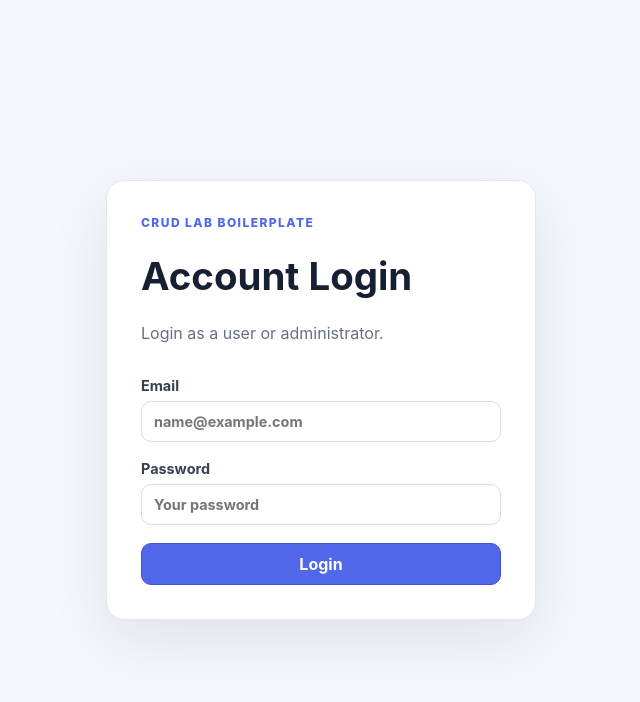
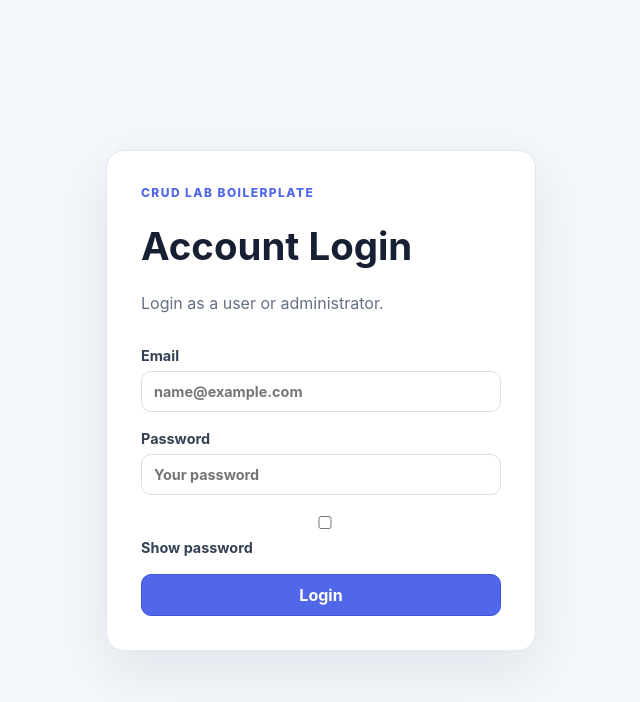
Before and after one commit to JESSIEWANTSLEARN/Property-Hotel-Management-System, a React app in the folder frontend/: page / in a window 1280 px wide. Shown: the top 702 px of the page, without its empty margins (319-959 px from the left). Built offline with nearby package versions, Linux system fonts and the light colour scheme; the HTML template or start-up script is replaced by a standard one.

Commit message:
Fix production API login and add password visibility

```diff
--- a/frontend/src/pages/LoginPage.jsx
+++ b/frontend/src/pages/LoginPage.jsx
@@ -4,6 +4,7 @@ import { login } from '../services/authService'
 function LoginPage({ onLogin }) {
   const [email, setEmail] = useState('')
   const [password, setPassword] = useState('')
+  const [showPassword, setShowPassword] = useState(false)
   const [error, setError] = useState('')
   const [busy, setBusy] = useState(false)
 
@@ -45,7 +46,7 @@ function LoginPage({ onLogin }) {
         <label>
           Password
           <input
-            type="password"
+            type={showPassword ? 'text' : 'password'}
             value={password}
             onChange={(event) => setPassword(event.target.value)}
             placeholder="Your password"
@@ -53,7 +54,20 @@ function LoginPage({ onLogin }) {
           />
         </label>
 
-        <button className="primary-button full-width" type="submit" disabled={busy}>
+        <label>
+          <input
+            type="checkbox"
+            checked={showPassword}
+            onChange={(event) => setShowPassword(event.target.checked)}
+          />
+          Show password
+        </label>
+
+        <button
+          className="primary-button full-width"
+          type="submit"
+          disabled={busy}
+        >
           {busy ? 'Signing in...' : 'Login'}
         </button>
       </form>
--- a/frontend/src/services/api.js
+++ b/frontend/src/services/api.js
@@ -1,10 +1,6 @@
-const configuredApiUrl = (import.meta.env.VITE_API_URL || '').trim()
-
-export const API_URL = configuredApiUrl
-  ? configuredApiUrl.replace(/\/$/, '')
-  : import.meta.env.DEV
-    ? 'http://127.0.0.1:8000'
-    : ''
+const API_URL = import.meta.env.DEV
+  ? 'http://127.0.0.1:8000'
+  : window.location.origin
 
 const TOKEN_KEY = 'crud_lab_token'
 
```
